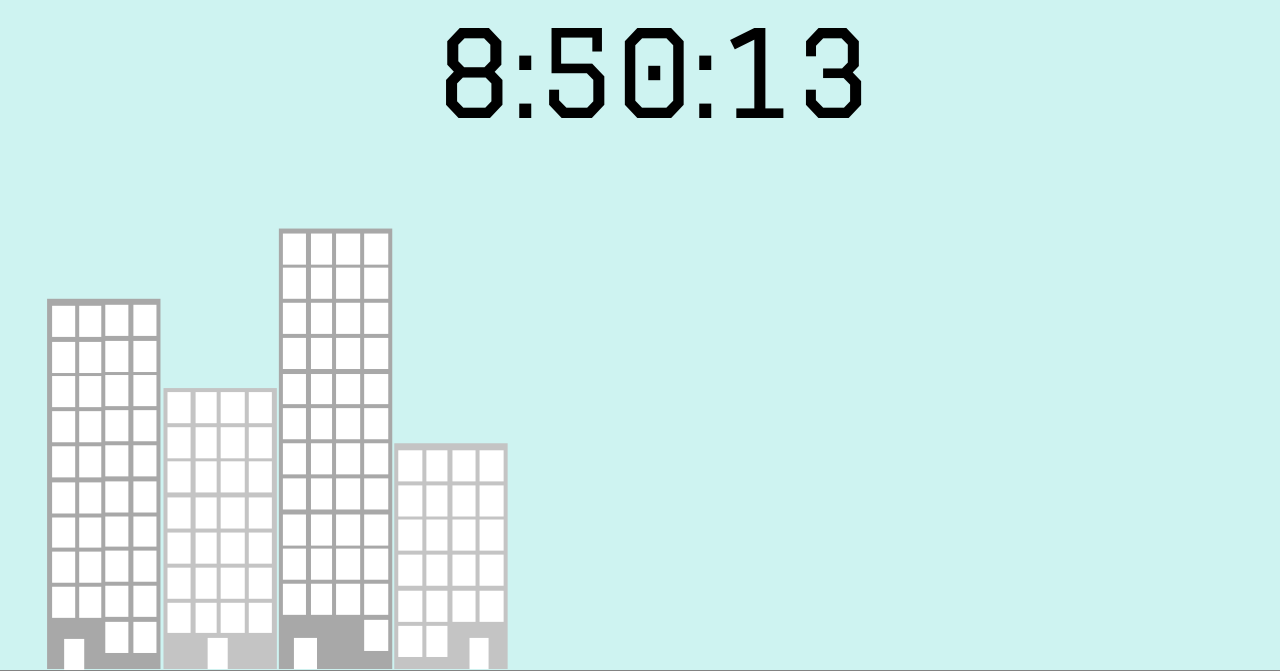
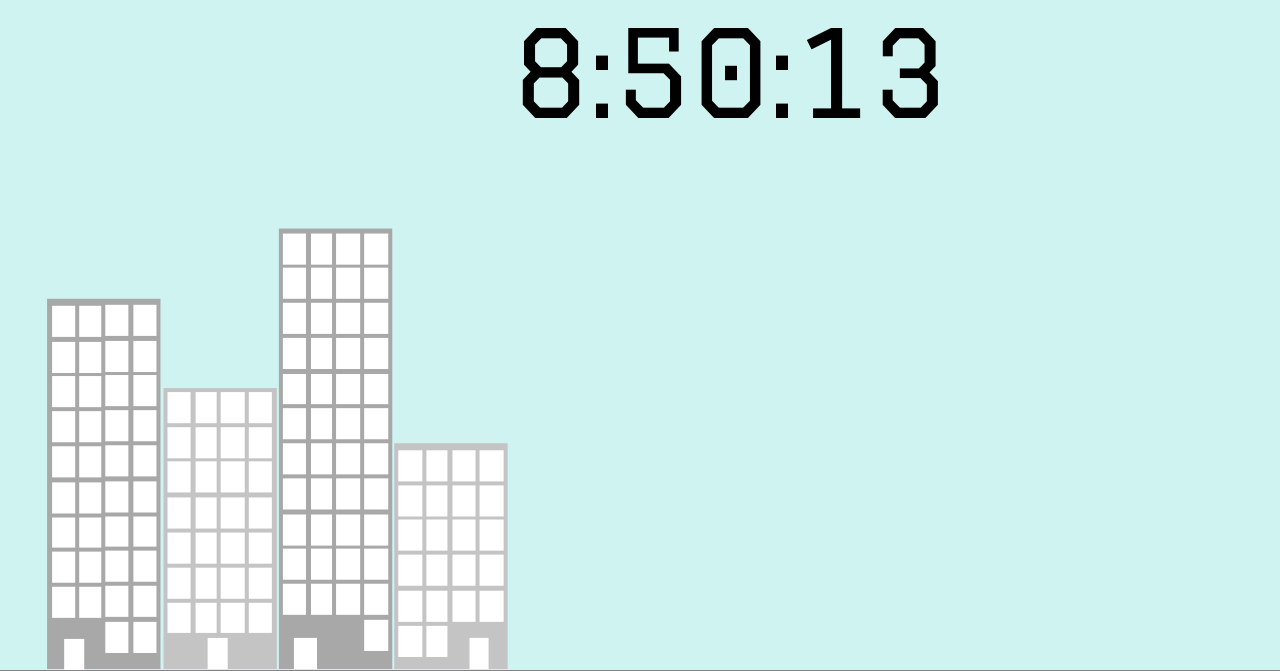
Before and after one commit to DavevdDrift/SpaceXTijdKlok, a plain HTML site: page Index.html in a window 1280 px wide. Shown: the part 156-827 px from the top of the page. Drawn offline with nearby package versions, Linux system fonts and the light colour scheme; a web font is replaced by a local one.

Commit message:
Update Style.css

```diff
--- a/Style.css
+++ b/Style.css
@@ -30,7 +30,7 @@
     font-family: 'Graduate';
     color: black;
     top: 18%;
-    left: 21%;
+    left: 25%;
     z-index: 4;
 }
 
@@ -156,7 +156,7 @@
 #txt{
     font-size: 105px;
     top: 20%;
-    left: 20%;
+    left: 25%;
 }
 
 #Stad{
@@ -237,7 +237,7 @@
 #txt{
     font-size: 120px;
     top: 20%;
-    left: 34%;
+    left: 40%;
 }
 
 #Stad{
```
